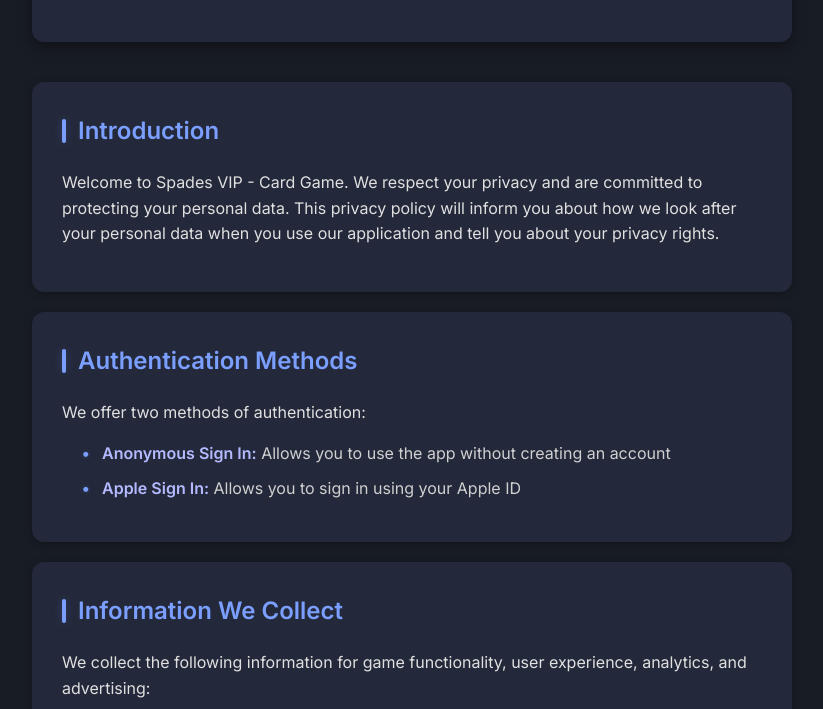
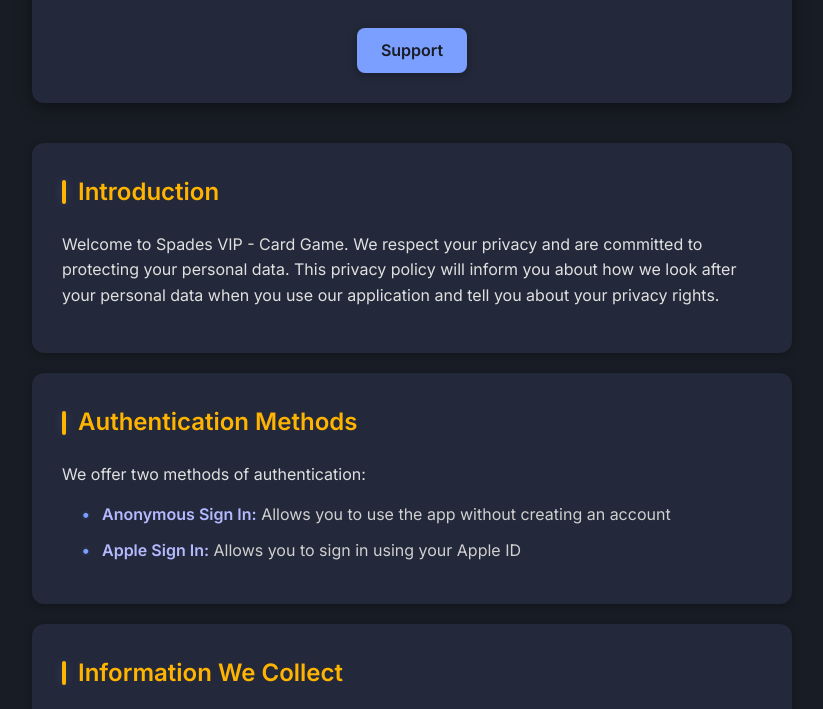
Before and after one commit to BunyaminMete/Spades-Privacy-Policy, a plain HTML site: page index.html in a window 1280 px wide. Shown: the part 298-1007 px from the top of the page, without its empty margins (228-1051 px from the left). Drawn offline with Linux system fonts and the light colour scheme.

Commit message:
Update accent color to #ffb400 for headings

```diff
--- a/index.html
+++ b/index.html
@@ -11,6 +11,7 @@
         :root {
             --primary-color: #7b9fff;
             --secondary-color: #b3baff;
+            --accent: #ffb400;
             --text-color: #f4f4f4;
             --background-color: #181c24;
             --card-background: #23283a;
@@ -65,7 +66,7 @@
         }
 
         h1 {
-            color: var(--primary-color);
+            color: var(--accent);
             font-size: 2.5rem;
             font-weight: 700;
             margin-bottom: 10px;
@@ -95,7 +96,7 @@
         }
 
         h2 {
-            color: var(--primary-color);
+            color: var(--accent);
             font-size: 1.5rem;
             margin-bottom: 20px;
             font-weight: 600;
@@ -108,7 +109,7 @@
             display: inline-block;
             width: 4px;
             height: 24px;
-            background: var(--primary-color);
+            background: var(--accent);
             margin-right: 12px;
             border-radius: 2px;
             box-shadow: 0 0 10px var(--glow-color);
@@ -188,6 +189,25 @@
                 height: 50px;
             }
         }
+        .support-btn {
+            display: inline-block;
+            margin-top: 16px;
+            padding: 10px 24px;
+            background: var(--primary-color);
+            color: #181c24;
+            font-weight: 600;
+            border: none;
+            border-radius: 8px;
+            text-decoration: none;
+            font-size: 1rem;
+            box-shadow: 0 2px 8px #0004;
+            transition: background 0.2s, color 0.2s, transform 0.2s;
+        }
+        .support-btn:hover {
+            background: var(--secondary-color);
+            color: #fff;
+            transform: translateY(-2px) scale(1.04);
+        }
     </style>
 </head>
 <body>
@@ -196,6 +216,7 @@
             <img src="gameIcon.png" alt="Spades VIP Game Icon" class="game-icon">
             <h1>Privacy Policy</h1>
             <p class="last-updated">Last Updated: <span id="lastUpdated"></span></p>
+            <a href="support.html" class="support-btn">Support</a>
         </div>
 
         <div class="section">
```
